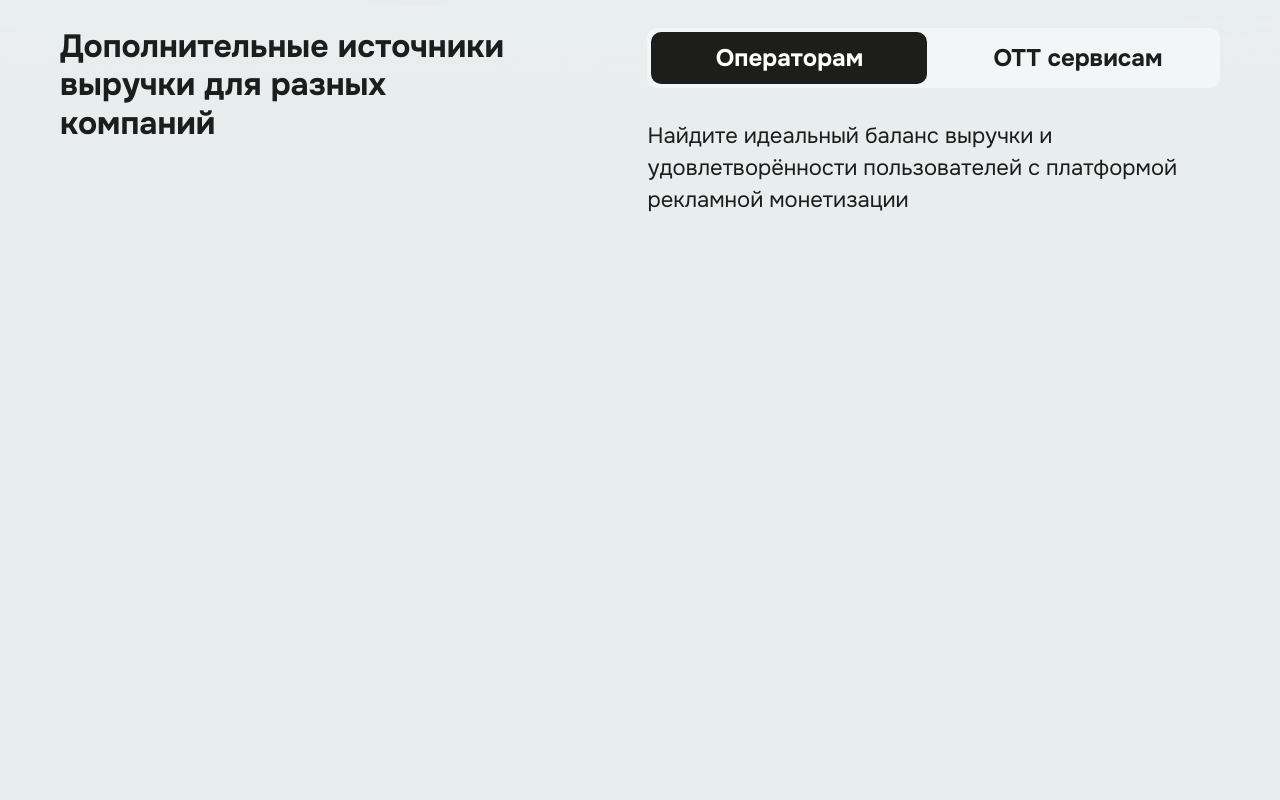
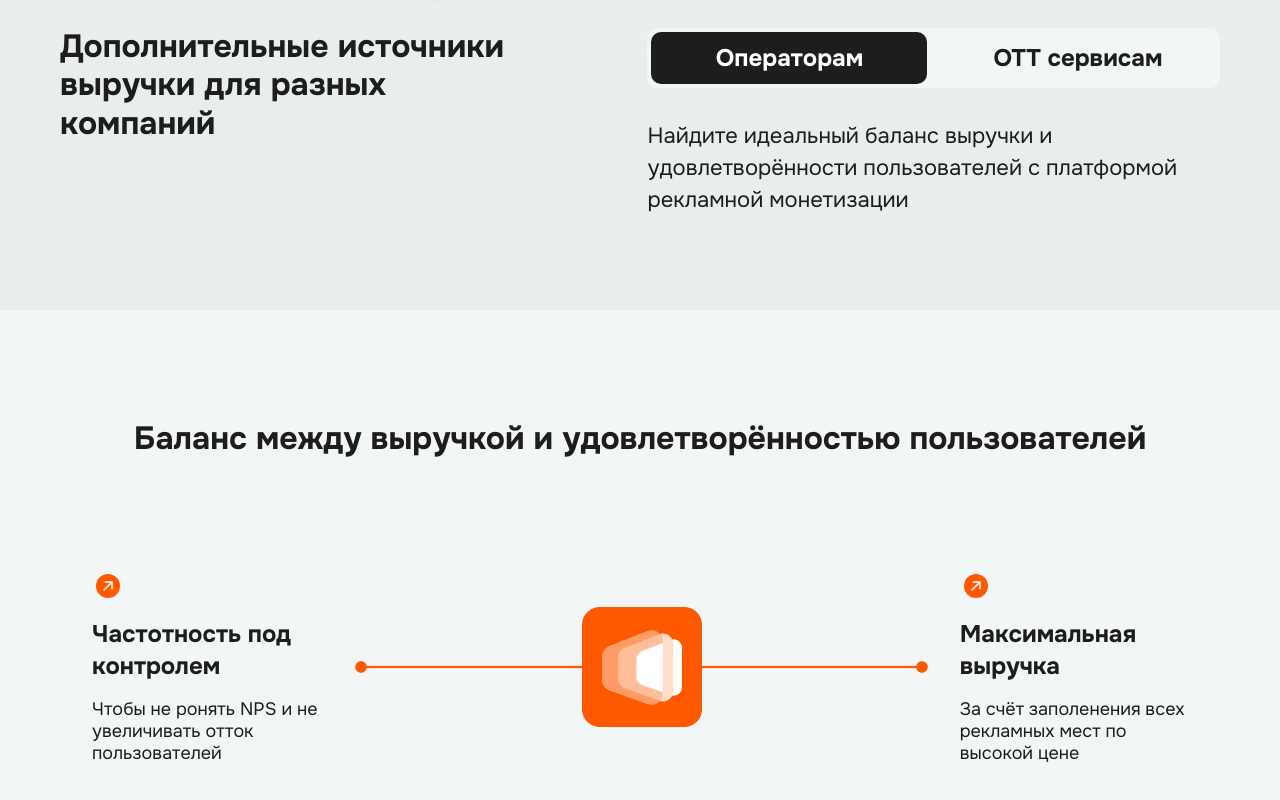
Before and after one commit to anastasiiapolovinka/get_shop_tv, a Next.js app: page / in a window 1280 px wide. Shown: the part 788-1588 px from the top of the page. Before the commit the page ends 1098 px from the top, so only its background shows below. Built offline with nearby package versions, Linux system fonts and the light colour scheme.

Commit message:
feat: create Balance section (desktop)

```diff
--- a/src/app/page.js
+++ b/src/app/page.js
@@ -1,4 +1,4 @@
-import { HeroSection } from "@/components";
+import { BalanceSection, HeroSection } from "@/components";
 import { Header } from "@/components/uikit";
 
 export default function Home() {
@@ -6,6 +6,7 @@ export default function Home() {
     <>
       <Header />
       <HeroSection />
+      <BalanceSection />
     </>
   );
 }
--- /dev/null
+++ b/src/components/BalanceSection/index.js
@@ -0,0 +1,64 @@
+import Image from "next/image";
+import balance from "./../../app/images/balance.png";
+import { AText, Box, Container } from "../uikit";
+
+import styles from "./index.module.css";
+
+export const BalanceSection = () => {
+  return (
+    <Box id="balance_section" className={styles.section}>
+      <Container>
+        <Box className={styles.wrapper} direction="column">
+          <AText Component="h2" variant="h2">
+            Баланс между выручкой и удовлетворённостью пользователей
+          </AText>
+          <Box className={styles.info_items}>
+            <Box className={styles.info_item} direction="column">
+              <svg
+                xmlns="http://www.w3.org/2000/svg"
+                width="32"
+                height="32"
+                viewBox="0 0 32 32"
+                fill="none"
+              >
+                <circle cx="16" cy="16" r="12" fill="#FF5900" />
+                <path
+                  d="M11.4697 19.4698C11.1768 19.7627 11.1768 20.2376 11.4697 20.5305C11.7626 20.8233 12.2374 20.8233 12.5303 20.5305L11.4697 19.4698ZM20.75 12.0001C20.75 11.5859 20.4142 11.2501 20 11.2501H13.25C12.8358 11.2501 12.5 11.5859 12.5 12.0001C12.5 12.4143 12.8358 12.7501 13.25 12.7501H19.25V18.7501C19.25 19.1643 19.5858 19.5001 20 19.5001C20.4142 19.5001 20.75 19.1643 20.75 18.7501V12.0001ZM12.5303 20.5305L20.5303 12.5305L19.4697 11.4698L11.4697 19.4698L12.5303 20.5305Z"
+                  fill="white"
+                />
+              </svg>
+              <AText Component="h3" variant="h3">
+                Частотность под контролем
+              </AText>
+              <AText variant="txt_2">
+                Чтобы не ронять NPS и не увеличивать отток пользователей
+              </AText>
+            </Box>
+            <Image src={balance} alt="ogange_square" />
+            <Box className={styles.info_item} direction="column">
+              <svg
+                xmlns="http://www.w3.org/2000/svg"
+                width="32"
+                height="32"
+                viewBox="0 0 32 32"
+                fill="none"
+              >
+                <circle cx="16" cy="16" r="12" fill="#FF5900" />
+                <path
+                  d="M11.4697 19.4698C11.1768 19.7627 11.1768 20.2376 11.4697 20.5305C11.7626 20.8233 12.2374 20.8233 12.5303 20.5305L11.4697 19.4698ZM20.75 12.0001C20.75 11.5859 20.4142 11.2501 20 11.2501H13.25C12.8358 11.2501 12.5 11.5859 12.5 12.0001C12.5 12.4143 12.8358 12.7501 13.25 12.7501H19.25V18.7501C19.25 19.1643 19.5858 19.5001 20 19.5001C20.4142 19.5001 20.75 19.1643 20.75 18.7501V12.0001ZM12.5303 20.5305L20.5303 12.5305L19.4697 11.4698L11.4697 19.4698L12.5303 20.5305Z"
+                  fill="white"
+                />
+              </svg>
+              <AText Component="h3" variant="h3">
+                Максимальная выручка
+              </AText>
+              <AText variant="txt_2">
+                За счёт заполенения всех рекламных мест по высокой цене
+              </AText>
+            </Box>
+          </Box>
+        </Box>
+      </Container>
+    </Box>
+  );
+};
--- /dev/null
+++ b/src/components/BalanceSection/index.module.css
@@ -0,0 +1,21 @@
+.section {
+  background-color: var(--color-gray_04);
+  padding: 110px 0 90px;
+}
+
+.wrapper {
+  gap: 80px;
+}
+
+.wrapper > h2 {
+  text-align: center;
+}
+
+.info_items {
+  align-items: center;
+}
+
+.info_item {
+  padding: 32px;
+  gap: 16px;
+}
--- a/src/components/index.js
+++ b/src/components/index.js
@@ -1 +1,2 @@
 export { HeroSection } from "./HeroSection";
+export { BalanceSection } from "./BalanceSection";
```
Also changed, not shown: src/app/images/balance.png (added), src/app/images/bullet.png (added).
